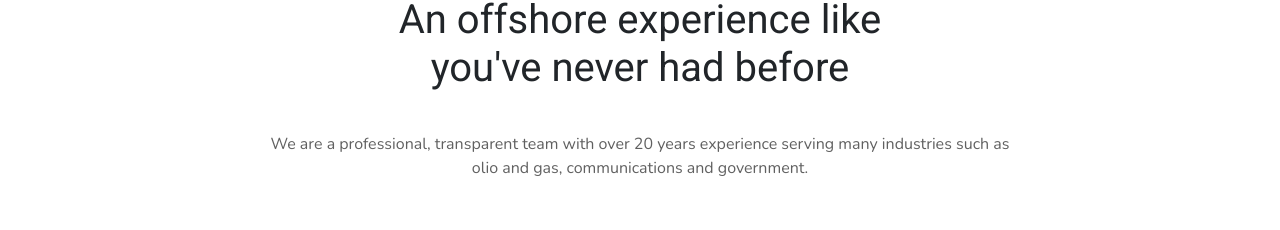
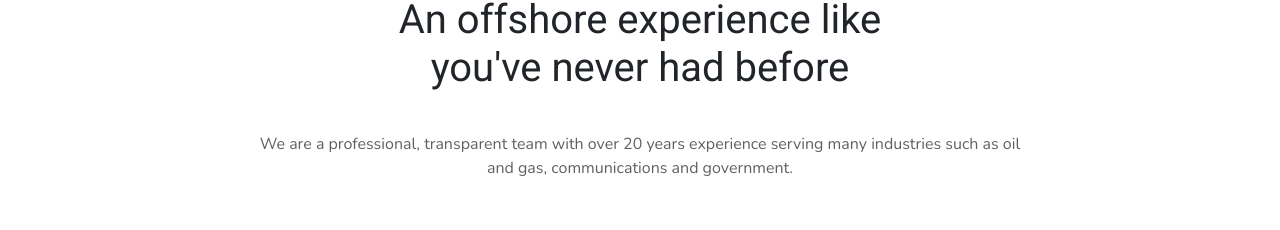
Before and after one commit to sam-joyce/oss, a React (Create React App) app: page /about in a window 1280 px wide. Shown: the part 1014-1244 px from the top of the page. Built offline with nearby package versions, Linux system fonts and the light colour scheme; what strapi-sdk-javascript would draw is missing.

Commit message:
some changes

```diff
--- a/src/Components/AboutPage/AboutPage.jsx
+++ b/src/Components/AboutPage/AboutPage.jsx
@@ -35,7 +35,7 @@ class AboutPage extends Component {
         </div>
         <div className={styles.about_header}>
           <h2>An offshore experience like you've never had before</h2>
-          <p>We are a professional, transparent team with over 20 years experience serving many industries such as olio and gas, communications and government.</p>
+          <p>We are a professional, transparent team with over 20 years experience serving many industries such as oil and gas, communications and government.</p>
         </div>
         <article className={styles.about_items}>
           {infos.map((info, index) => <AboutItem info={info} key={index} />)}
--- a/src/Components/HomePage/HomePage.jsx
+++ b/src/Components/HomePage/HomePage.jsx
@@ -33,7 +33,7 @@ class HomePage extends Component {
               </div>
               <div className={styles.card_info}>
                 <h3>Company Video</h3>
-                <p>Click below to find out a bit more about OSSL and how we work.</p>
+                <p>Click below to find out a bit more about Offshore Stainless and how we work.</p>
                 <button>Watch</button>
               </div>
             </section>
```
Also changed, not shown: 24 other files (tests, documents, lock files or other folders).
